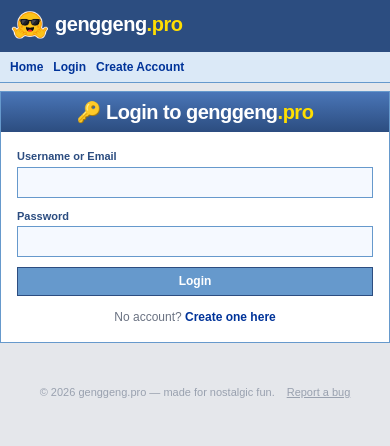
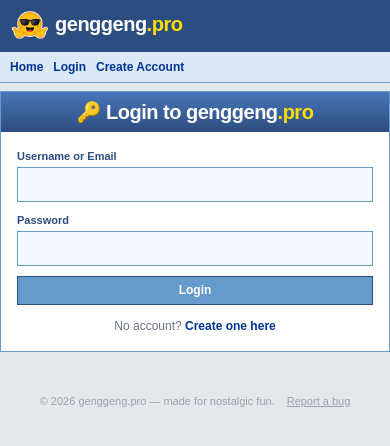
Before and after one commit to junsantilla/genggi, a Next.js app: page /login in a window 390 px wide. Shown: the top 446 px of the page. Built offline with nearby package versions, Linux system fonts and the light colour scheme; no server answers.

Commit message:
prevent safari zoom on input focus

```diff
--- a/app/components/Profile.tsx
+++ b/app/components/Profile.tsx
@@ -164,7 +164,7 @@ export default async function Profile({
                 ) : (
                     <div className="flex flex-wrap w-full">
                         {/* ---------------- Left column ---------------- */}
-                        <div className="profile-main-column w-full sm:w-2/3 p-2.5 pb-0 sm:pb-2.5">
+                        <div className="profile-main-column w-full sm:w-2/3 p-2.5 pb-0 sm:pb-2.5 sm:pr-[5px]">
                             <Box
                                 title={`${user.displayName} (@${user.username})`}
                                 border={theme.border}
@@ -542,7 +542,7 @@ export default async function Profile({
                         </div>
 
                         {/* ---------------- Right column ---------------- */}
-                        <div className="profile-sidebar w-full sm:w-1/3 p-2.5 pt-0 sm:pt-2.5">
+                        <div className="profile-sidebar w-full sm:w-1/3 p-2.5 pt-0 sm:pt-2.5 sm:pl-[5px]">
                             {/* Six most recent friends */}
                             <Box
                                 title={`${user.displayName.split(" ")[0]}'s Friends (recent ${topFriends.length})`}
--- a/app/globals.css
+++ b/app/globals.css
@@ -133,6 +133,17 @@ summary::-webkit-details-marker {
   display: none;
 }
 
+/* Prevent iOS Safari from auto-zooming when focusing form controls.
+   Zoom is triggered when the font-size is below 16px, so bump text inputs,
+   textareas and selects to 16px on small/touch screens. Desktop keeps 13px. */
+@media (max-width: 639px) {
+  input:not([type="checkbox"]):not([type="radio"]):not([type="file"]),
+  textarea,
+  select {
+    font-size: 16px;
+  }
+}
+
 /* Profile theme: form controls inside a profile page follow the user's theme */
 .profile-page .input {
   border-color: var(--profile-border, #6699cc);
--- a/app/page.tsx
+++ b/app/page.tsx
@@ -39,7 +39,7 @@ export default async function Home() {
         <div className="max-w-[960px] w-full mx-auto">
             <div className="bg-white border border-[#6699cc] sm:border-x">
                 <div className="flex flex-wrap w-full">
-                    <div className="w-full sm:w-2/3 p-2.5 pb-0 sm:pb-2.5">
+                    <div className="w-full sm:w-2/3 p-2.5 pb-0 sm:pb-2.5 sm:pr-[5px]">
                         <BulletinFeed
                             initialPosts={feed.posts}
                             hasMore={feed.nextCursor !== null}
@@ -47,7 +47,7 @@ export default async function Home() {
                             currentUsername={user.username}
                         />
                     </div>
-                    <div className="w-full sm:w-1/3 p-2.5 pt-0 sm:pt-2.5">
+                    <div className="w-full sm:w-1/3 p-2.5 pt-0 sm:pt-2.5 sm:pl-[5px]">
                         <NewMembers limit={9} excludeId={user._id.toString()} />
                     </div>
                 </div>
```
